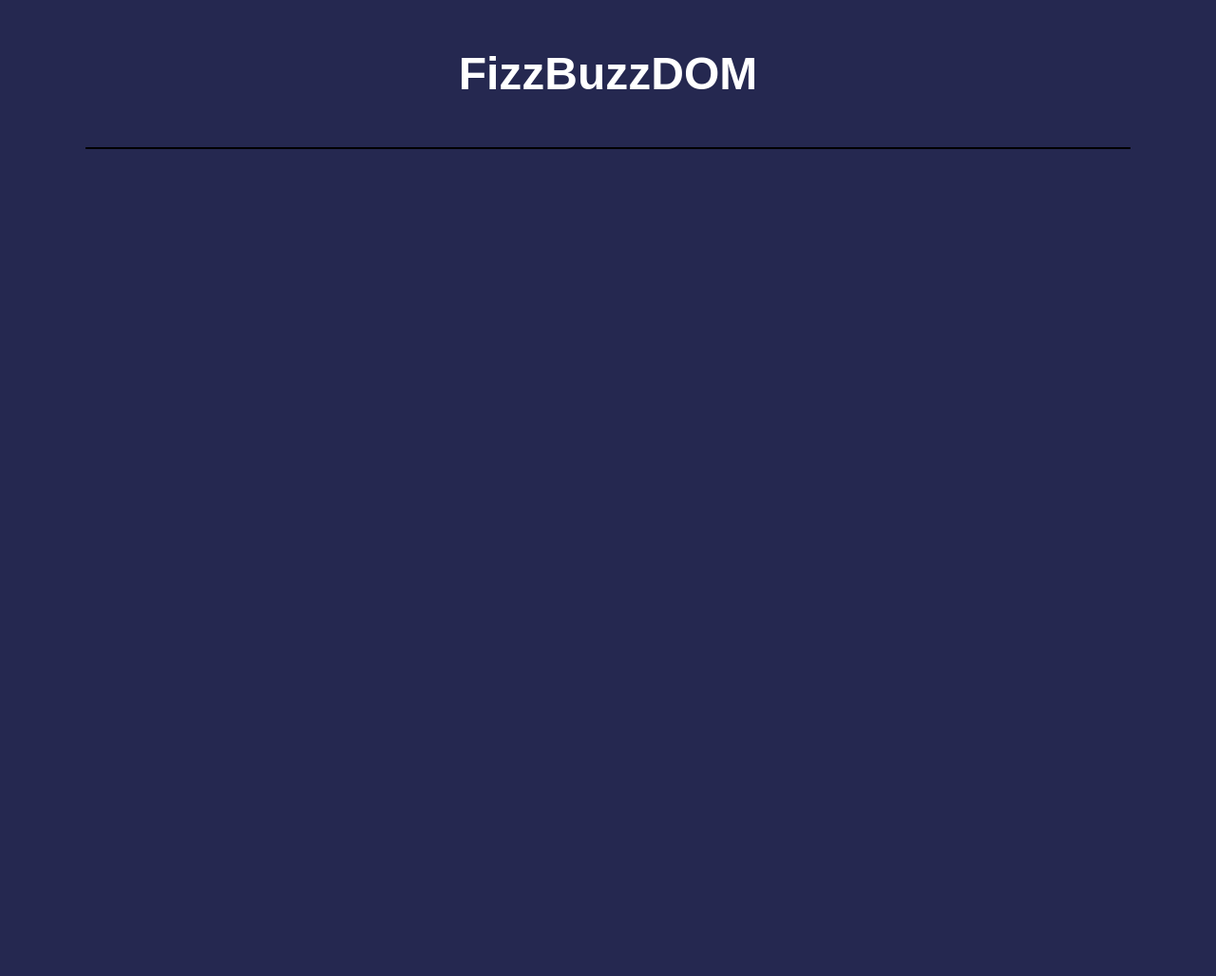
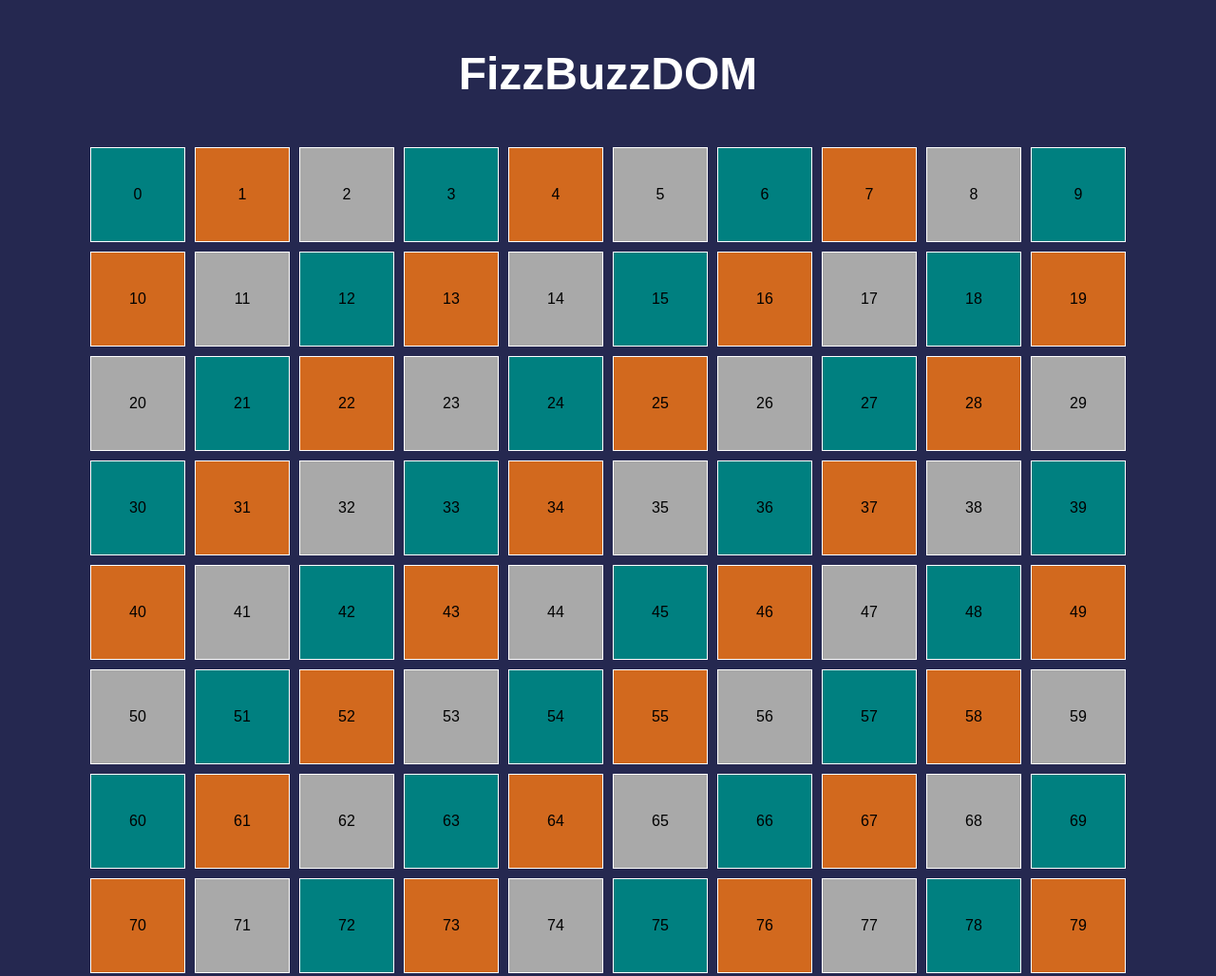
Before and after one commit to KejdiKishta/js-fizzbuzz, a plain HTML site: page index.html in a window 1280 px wide. Shown: the top 1028 px of the page at 95% size. Before the commit the page ends 800 px from the top, so only its background shows below. Drawn offline with Linux system fonts and the light colour scheme.

Commit message:
add: function for

```diff
--- a/css/style.css
+++ b/css/style.css
@@ -22,11 +22,8 @@ h1 {
     margin: 0 auto 50px;
     display: flex;
     flex-wrap: wrap;
-    justify-content: space-between;
-    row-gap: 10px;
-
-    /* debug */
-    border: 1px solid black;
+    gap: 10px;
+    justify-content: center;
 }
 
 .box {
@@ -39,3 +36,15 @@ h1 {
     /* debug */
     border: 1px solid white;
 }
+
+.color1 {
+    background-color: teal;
+}
+
+.color2 {
+    background-color: darkgray;
+}
+
+.color3 {
+    background-color: chocolate;
+}
--- a/js/script.js
+++ b/js/script.js
@@ -0,0 +1,22 @@
+//* seleziono il container in cui poi voglio andare a mettere i quadrati numerati
+const containerElem = document.querySelector(".container"); //object | null
+
+//* funzione for
+for (let i = 0; i <100; i++) {
+
+    //? creazione elemento
+    const boxElem = document.createElement("div"); // object
+    boxElem.innerHTML = i;
+    boxElem.classList.add("box");
+    console.log(boxElem);
+
+    if (i % 3 === 0) {
+        boxElem.classList.add("color1")
+    } else if ((i+1) % 3 === 0) {
+        boxElem.classList.add("color2")
+    } else {
+        boxElem.classList.add("color3")
+    }
+
+    containerElem.append(boxElem)
+}
```
